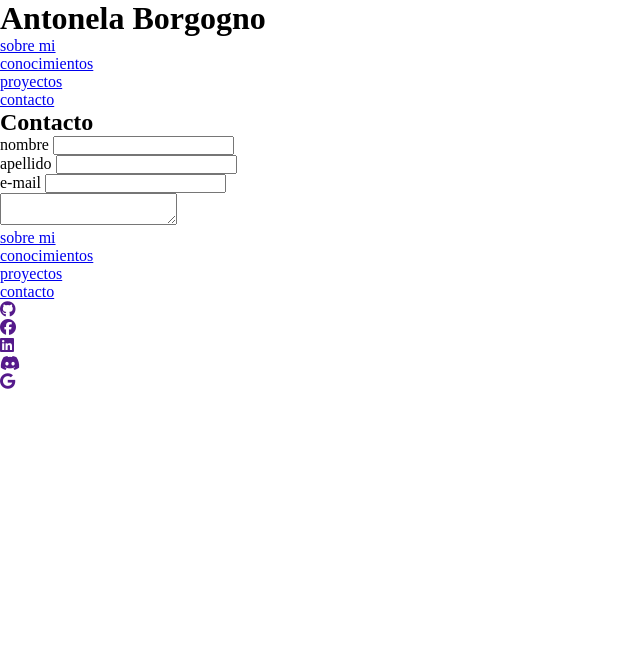
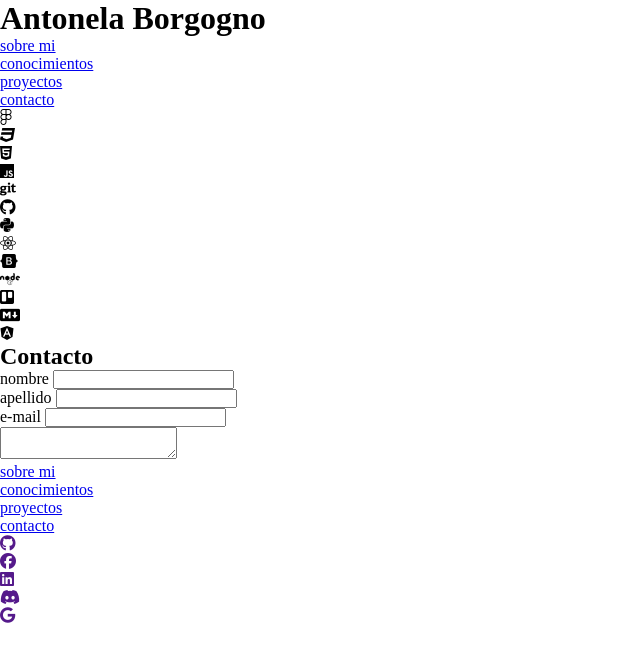
Before and after one commit to Antonela89/portfolio-ADA, a plain HTML site: page index.html in a window 1280 px wide. Shown: the whole page, without its empty margins (0-640 px from the left). Drawn offline with Linux system fonts and the light colour scheme.

Commit message:
iconos de tecnologias

```diff
--- a/index.html
+++ b/index.html
@@ -68,14 +68,45 @@
         id="conocimientos"
       >
         <div class="tarjetas-conocimientos">
-          <article class="tarjetas-conocimientos__tarjeta"></article>
-          <article class="tarjetas-conocimientos__tarjeta"></article>
-          <article class="tarjetas-conocimientos__tarjeta"></article>
-          <article class="tarjetas-conocimientos__tarjeta"></article>
-          <article class="tarjetas-conocimientos__tarjeta"></article>
-          <article class="tarjetas-conocimientos__tarjeta"></article>
-          <article class="tarjetas-conocimientos__tarjeta"></article>
-          <article class="tarjetas-conocimientos__tarjeta"></article>
+          <article class="tarjetas-conocimientos__tarjeta">
+            <i class="fa-brands fa-figma"></i>
+          </article>
+          <article class="tarjetas-conocimientos__tarjeta">
+            <i class="fa-brands fa-css3"></i>
+          </article>
+          <article class="tarjetas-conocimientos__tarjeta">
+            <i class="fa-brands fa-html5"></i>
+          </article>
+          <article class="tarjetas-conocimientos__tarjeta">
+            <i class="fa-brands fa-js"></i>
+          </article>
+          <article class="tarjetas-conocimientos__tarjeta">
+            <i class="fa-brands fa-git"></i>
+          </article>
+          <article class="tarjetas-conocimientos__tarjeta">
+            <i class="fa-brands fa-github"></i>
+          </article>
+          <article class="tarjetas-conocimientos__tarjeta">
+            <i class="fa-brands fa-python"></i>
+          </article>
+          <article class="tarjetas-conocimientos__tarjeta">
+            <i class="fa-brands fa-react"></i>
+          </article>
+          <article class="tarjetas-conocimientos__tarjeta">
+            <i class="fa-brands fa-bootstrap"></i>
+          </article>
+          <article class="tarjetas-conocimientos__tarjeta">
+            <i class="fa-brands fa-node"></i>
+          </article>
+          <article class="tarjetas-conocimientos__tarjeta">
+          <i class="fa-brands fa-trello"></i>
+          </article>
+          <article class="tarjetas-conocimientos__tarjeta">
+          <i class="fa-brands fa-markdown"></i>
+          </article>
+          <article class="tarjetas-conocimientos__tarjeta">
+         <i class="fa-brands fa-angular"></i>
+          </article>
         </div>
       </section>
       <section class="principal__section principal__section--frase"></section>
```
